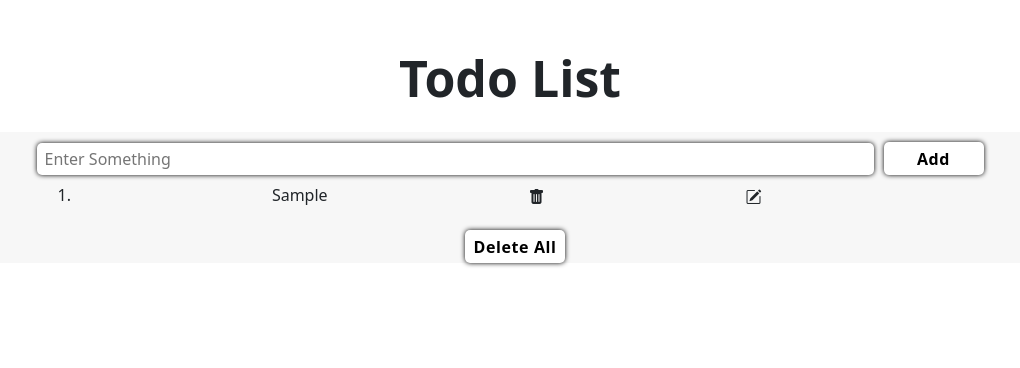
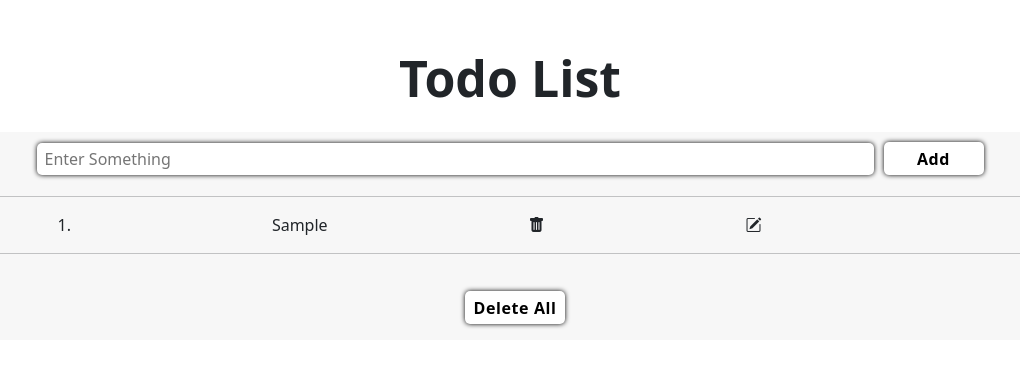
Before and after one commit to Sadaan-Siddique/React-6th-assignment, a React (Create React App) app: page / in a window 1280 px wide. Both pictures are taken after typing "Sample" into the empty fields and a click on the button "Add". Shown: the top 368 px of the page, without its empty margins (130-1150 px from the left). Built offline with nearby package versions, Linux system fonts and the light colour scheme.

Commit message:
Changes in CSS

```diff
--- a/src/App.css
+++ b/src/App.css
@@ -60,5 +60,10 @@ h1{
 .todo-div ul li i {
   cursor: pointer;
   position: relative;
-  margin-top: 5px;
+  /* margin-top: 5px; */
+  transition: all;
+  transition-duration: 0.2s;
 }
+.todo-div ul li i:hover{
+  color: red;
+}
--- a/src/components/Todo.jsx
+++ b/src/components/Todo.jsx
@@ -69,6 +69,7 @@ function Todo() {
                         arr.map((item, index) => {
                             return (
                                 <>
+                                <hr />
                                     <li key={index}>
                                         <span>{index + 1}. </span>
                                         {item}
@@ -86,13 +87,14 @@ function Todo() {
                                             onClick={() => { checkfunc(item, index) }} class="bi bi-check-circle">
                                         </i> */}
                                     </li>
+                                    <hr />
                                 </>
                             )
                         })
                     }
                 </ul>
                 { deleteBtn ?
-                    <button onClick={deleteAllFunc}>Delete All</button> :
+                    <button className='mb-3' onClick={deleteAllFunc}>Delete All</button> :
                     ''
                 }
             </div>
```
